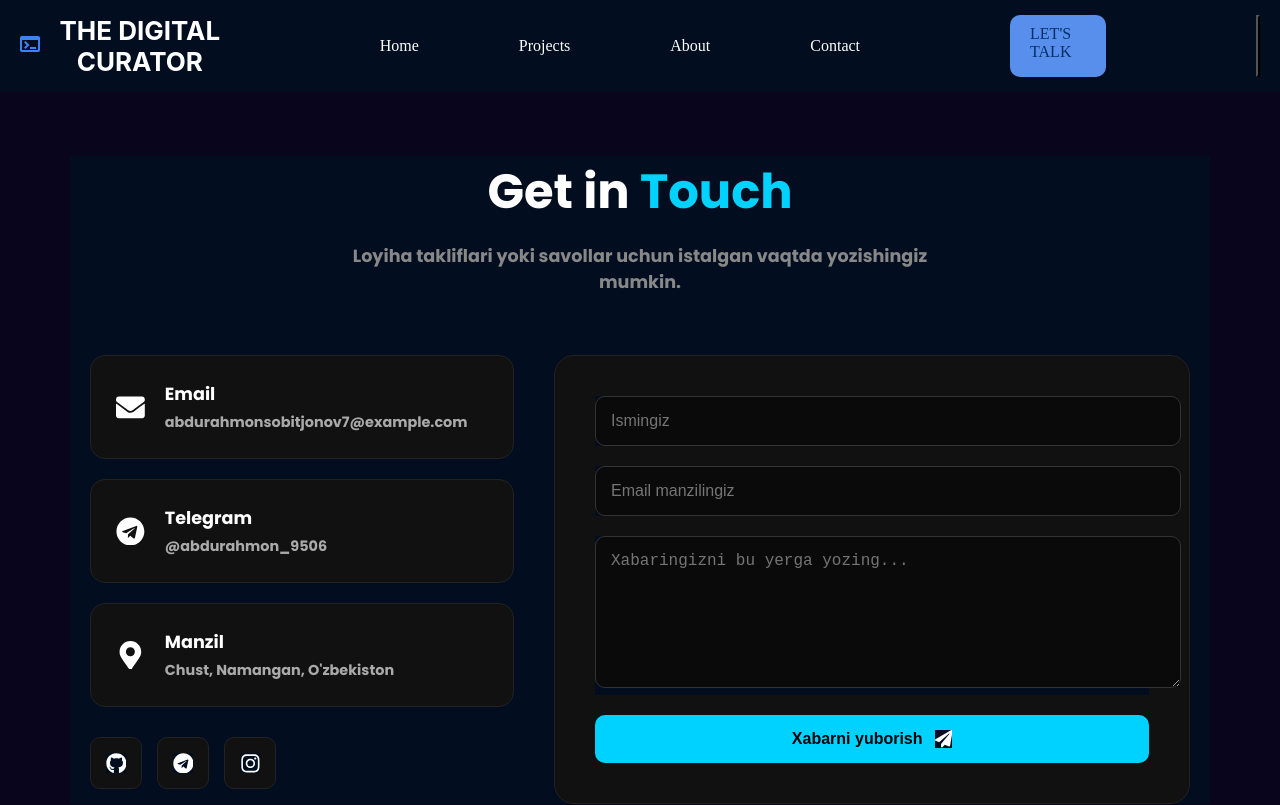
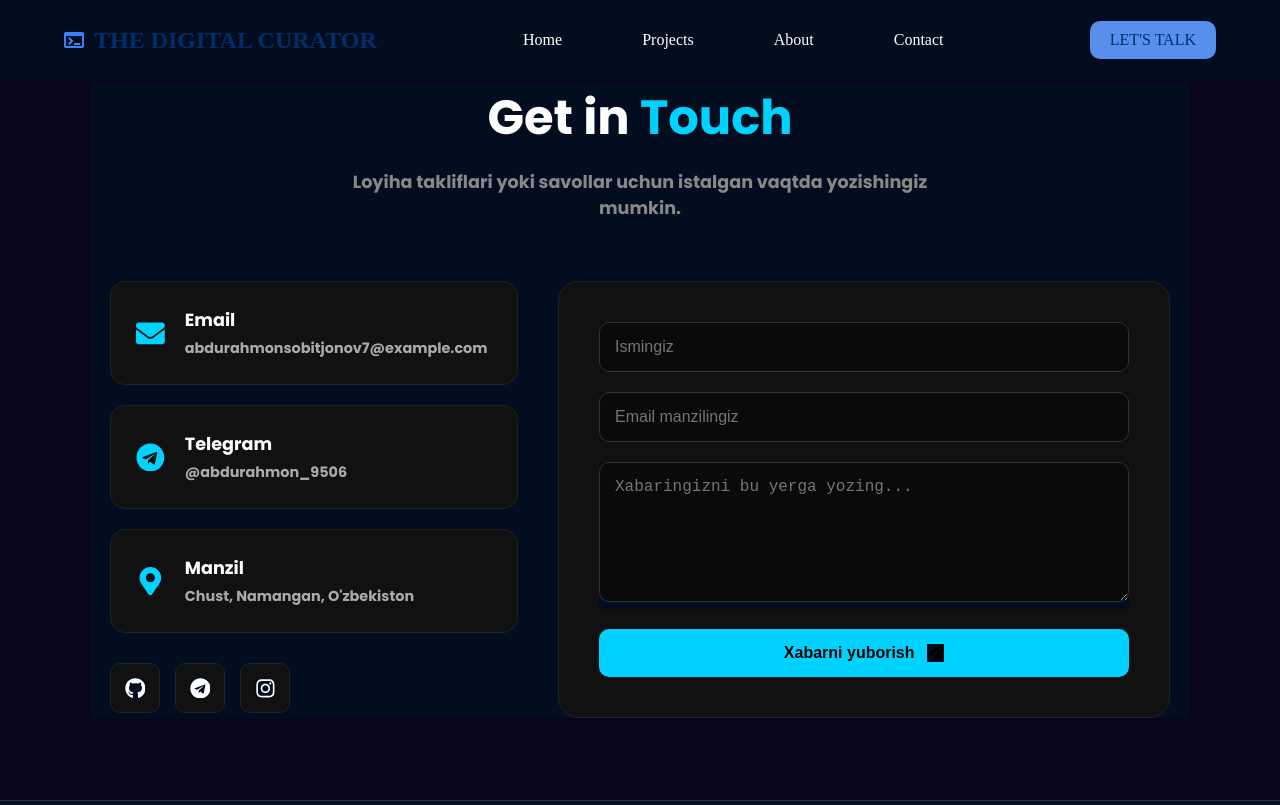
Before and after one commit to abdurahmon2204/my-first-portfolio, a React (Vite) app: page /contact in a window 1280 px wide. Shown: the top 805 px of the page. Built offline with nearby package versions, Linux system fonts and the light colour scheme.

Commit message:
endi yaxshilandi

```diff
--- a/src/assets/Components/Navbar/Navbar.css
+++ b/src/assets/Components/Navbar/Navbar.css
@@ -1,113 +1,137 @@
 *{
     margin: 0;
     padding: 0;
-    list-style: none;
+    box-sizing: border-box;
+}
+
+a{
     text-decoration: none;
     color: white;
 }
+
+/* NAVBAR */
+.navbar{
+    display: flex;
+    justify-content: space-between;
+    align-items: center;
+    padding: 0 5%;
+    height: 80px;
+    position: fixed;
+    width: 100%;
+    background: #020e1f;
+    z-index: 1000;
+}
+
+/* LOGO */
+.logo-box{
+    display: flex;
+    align-items: center;
+    gap: 10px;
+}
+
 .logo{
-    font-family: Inter;
-font-weight: 700;
-font-style: Bold;
-font-size: 26px;
-vertical-align: middle;
-text-transform: uppercase;
+    font-size: 24px;
+    font-weight: 700;
+    color: #002E6A;
+}
 
-}
-.logo-box{
-    display:flex;
-    gap: 10px;
-    text-align: center;
+/* NAV LINKS */
+.nav-links{
+    display: flex;
+    gap: 80px;
     align-items: center;
 }
-.nav-links{
-    display: flex;
-    gap:100px;
-    align-items: center;
-    text-decoration: none;
+
+/* BUTTON */
+.talk{
+    padding: 10px 20px;
+    background: #598fec;
+    color: #002E6A;
+    border-radius: 10px;
+    transition: 0.3s;
 }
 
-.navbar{
-    display: flex;
-    gap: 150px;
-    padding: 15px 20px;
-    position: fixed;
+.talk:hover{
+    background: #86acec;
 }
-.talk {
-    display: inline-block;
-    text-decoration: none;
-    padding: 10px 20px;
-    background-color: #598fec;
-    color: #002E6A;
-    border-radius: 10px;
-    border: none;
+
+/* HAMBURGER */
+.hamburger{
+    display: none;
     cursor: pointer;
-    transition: background-color 0.3s ease;
-  }
+    z-index: 1100;
+}
 
-  .talk:hover {
-    background-color: #86acec;
-  }
+.bar{
+    display: block;
+    width: 25px;
+    height: 3px;
+    background: white;
+    margin: 5px 0;
+    transition: 0.4s;
+}
 
-  @media screen and (max-width: 850px) {
-    .hamburger {
-        display: flex; /* Mobil versiyada ko'rinadi */
+/* ANIMATION */
+.bar1{
+    transform: rotate(45deg) translate(5px, 5px);
+}
+
+.bar2{
+    opacity: 0;
+}
+
+.bar3{
+    transform: rotate(-45deg) translate(7px, -6px);
+}
+
+/* ================= */
+/* 📱 RESPONSIVE */
+/* ================= */
+
+@media (max-width: 992px){
+    .nav-links{
+        gap: 40px;
+    }
+}
+
+@media (max-width: 768px){
+
+    .hamburger{
+        display: block;
     }
 
-    .desktop-talk {
-        display: none; /* Desktop tugmani yashiramiz */
+    .nav-links{
+        position: fixed;
+        top: 0;
+        right: -100%;
+        width: 70%;
+        height: 100vh;
+        background: #020e1f;
+
+        flex-direction: column;
+        justify-content: center;
+        align-items: center;
+        gap: 40px;
+
+        transition: 0.4s ease;
     }
 
-    .nav-links {
-        position: fixed;
-        top: 0;
-        right: -100%; /* Dastlab yashirin */
-        width: 100%;
-        height: 100vh;
-        background-color: #020e1f;
-        flex-direction: column;
-        justify-content: center;
-        gap: 40px;
-        z-index: 1000;
-    }
-
-    /* Menyu ochilganda */
-    .nav-links.active {
+    .nav-links.active{
         right: 0;
     }
 
-    .nav-item {
-        font-size: 24px;
-    }
-
-    /* Hamburger X animatsiyasi (React-dagi klasslarga mos) */
-    .bar1 {
-        transform: translateY(9px) rotate(45deg);
-    }
-
-    .bar2 {
-        opacity: 0;
-        transform: translateX(-20px);
-    }
-
-    .bar3 {
-        transform: translateY(-9px) rotate(-45deg);
-    }
-    .talk{
-        display: block;
+    /* LET'S TALK yashirinadi */
+    .desktop-talk{
+        display: none;
     }
 }
 
-/* Kichik telefonlar uchun */
-@media screen and (max-width: 480px) {
-    .logo {
-        font-size: 16px;
+@media (max-width: 480px){
+    .nav-links{
+        width: 100%;
     }
 
-    .navbar {
-        padding: 10px 15px;
-    }
-    .talk{
-        display: block;
+    .logo{
+        font-size: 18px;
     }
 }
--- a/src/assets/Components/Navbar/Navbar.jsx
+++ b/src/assets/Components/Navbar/Navbar.jsx
@@ -1,39 +1,44 @@
-import React, { useState } from 'react';
+import React, { useState, useEffect } from 'react';
 import { NavLink } from 'react-router-dom';
 import "./Navbar.css";
 
 function Navbar() {
   const [isMobile, setIsMobile] = useState(false);
 
+  useEffect(() => {
+    document.body.style.overflow = isMobile ? 'hidden' : 'unset';
+  }, [isMobile]);
+
   return (
     <nav className="navbar">
       <div className="logo-box">
-        <div><img src="./Container.png" alt="logo" /></div>
+        <img src="./Container.png" alt="logo" />
         <div className="logo">THE DIGITAL CURATOR</div>
       </div>
 
       <div className={isMobile ? "nav-links active" : "nav-links"}>
-        <NavLink to="/" className="nav-item" onClick={() => setIsMobile(false)}>Home</NavLink>
-        <NavLink to="/projects" className="nav-item" onClick={() => setIsMobile(false)}>Projects</NavLink>
-        <NavLink to="/about" className="nav-item" onClick={() => setIsMobile(false)}>About</NavLink>
-        <NavLink to="/contact" className="nav-item" onClick={() => setIsMobile(false)}>Contact</NavLink>
-
-        {/* <a href="https://t.me/abdurahmon_9506"
-           target="_blank"
-           rel="noopener noreferrer"
-           className="talk mobile-talk">LET'S TALK</a> */}
+        <NavLink to="/" onClick={() => setIsMobile(false)}>Home</NavLink>
+        <NavLink to="/projects" onClick={() => setIsMobile(false)}>Projects</NavLink>
+        <NavLink to="/about" onClick={() => setIsMobile(false)}>About</NavLink>
+        <NavLink to="/contact" onClick={() => setIsMobile(false)}>Contact</NavLink>
       </div>
 
-      <a href="https://t.me/abdurahmon_9506"
-         target="_blank"
-         rel="noopener noreferrer"
-         className="talk desktop-talk">LET'S TALK</a>
+      {/* Desktop only button */}
+      <a
+        href="https://t.me/abdurahmon_9506"
+        target="_blank"
+        rel="noopener noreferrer"
+        className="talk desktop-talk"
+      >
+        LET'S TALK
+      </a>
 
-      <button className="hamburger" onClick={() => setIsMobile(!isMobile)}>
+      {/* Hamburger */}
+      <div className="hamburger" onClick={() => setIsMobile(!isMobile)}>
         <span className={isMobile ? "bar bar1" : "bar"}></span>
         <span className={isMobile ? "bar bar2" : "bar"}></span>
         <span className={isMobile ? "bar bar3" : "bar"}></span>
-      </button>
+      </div>
     </nav>
   );
 }
--- a/src/assets/Pages/Home/Home.css
+++ b/src/assets/Pages/Home/Home.css
@@ -19,6 +19,7 @@ h2{
     gap: 10px;
     padding: 20px 0px;
     background-color:#020e1f;
+    color: #002E6A;
 }
 .name{
     color: #4D8EFF;
```
